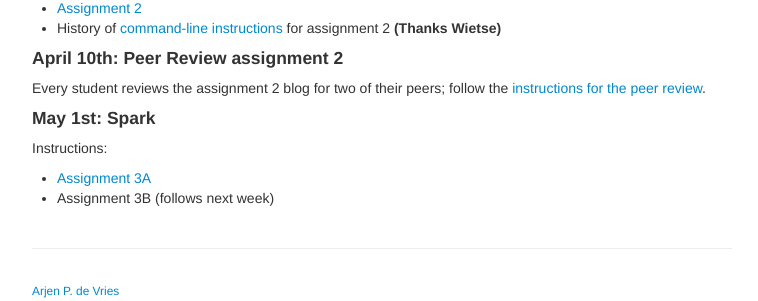
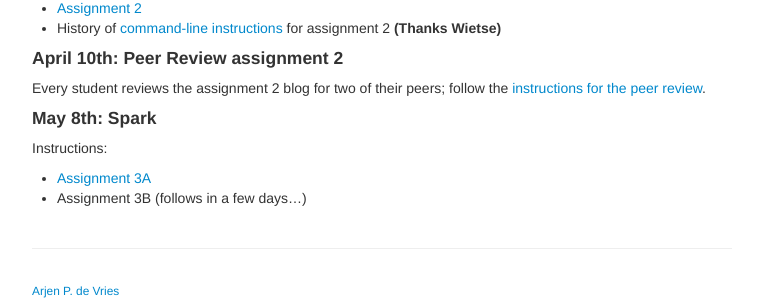
Before and after one commit to Thelukepet/course, a Jekyll site: the page built from index.md, in a window 1280 px wide. Shown: the part 1276-1577 px from the top of the page, without its empty margins (258-1016 px from the left). Built offline with Jekyll 4.4.1, drawn with Linux system fonts in a browser that asks for light colours.

Commit message:
Extended A3 deadline because of missing A3b

```diff
--- a/index.md
+++ b/index.md
@@ -75,8 +75,8 @@ Instructions (assignment 2):
 Every student reviews the assignment 2 blog for two of their peers;
 follow the [instructions for the peer review](peer-review.html).
 
-#### May 1st: Spark
+#### May 8th: Spark
 
 Instructions:
 * [Assignment 3A](assignments/A3a-spark-rdd.html)
-* Assignment 3B (follows next week)
+* Assignment 3B (follows in a few days...)
```
